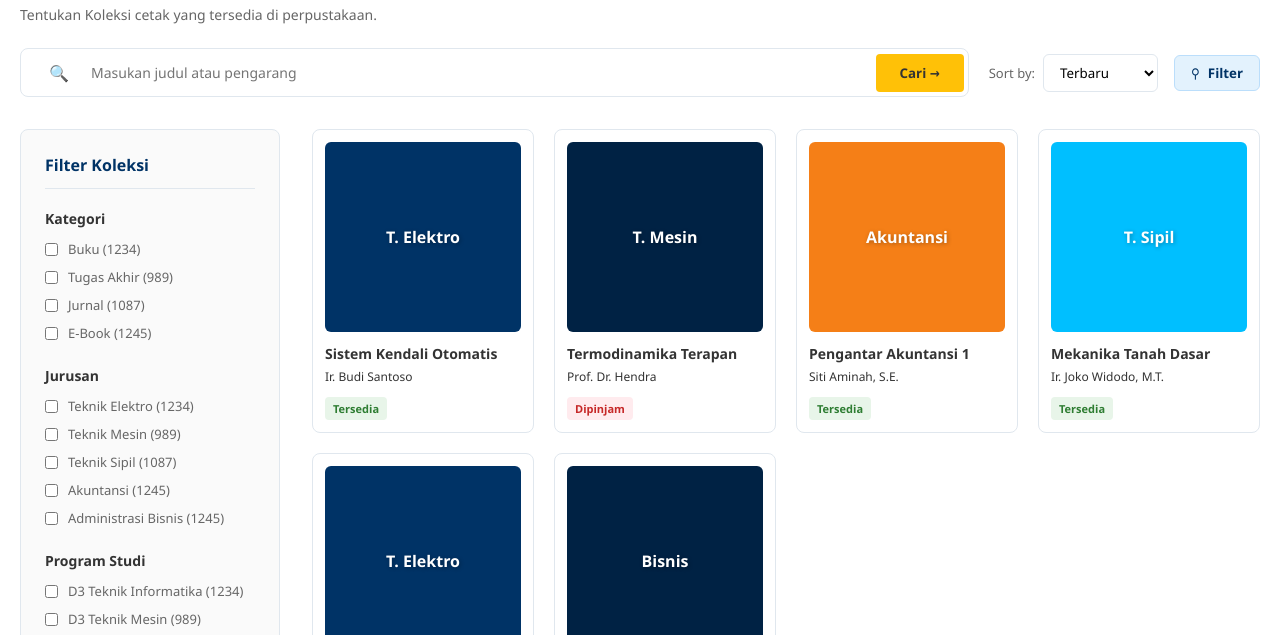
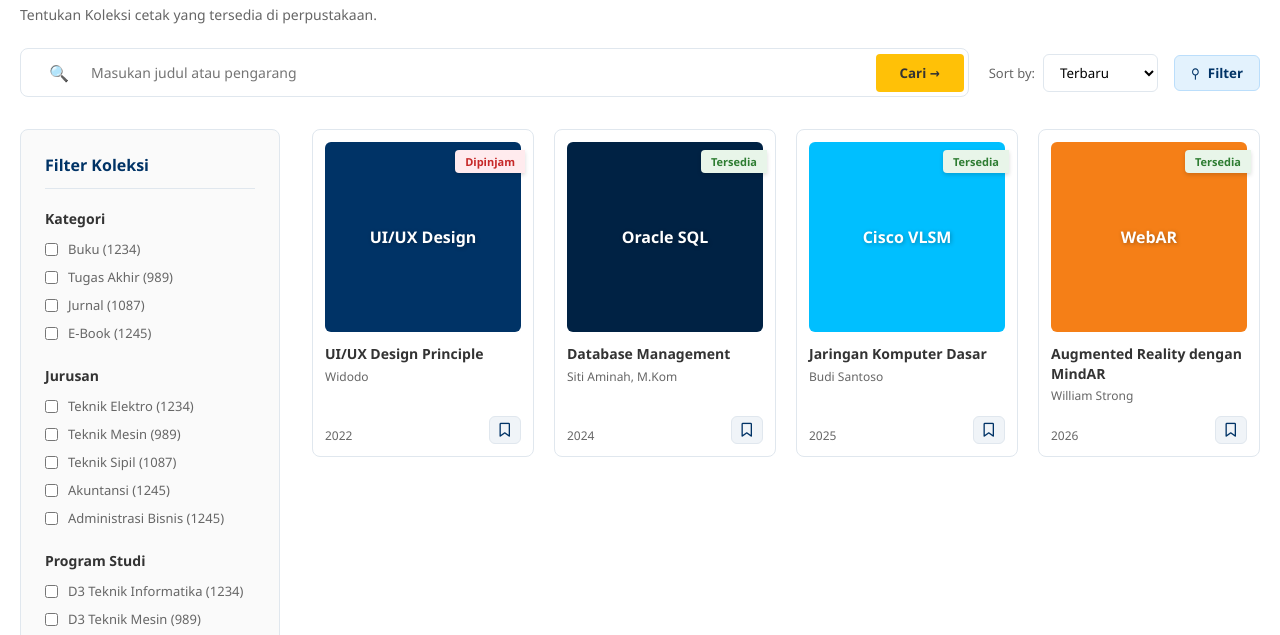
Before and after one commit to FarrelLutfi/Perpustakaan-Digital-Polines, a plain HTML site: page catalog.html in a window 1280 px wide. Shown: the part 152-787 px from the top of the page. Drawn offline with Linux system fonts and the light colour scheme.

Commit message:
tombol bookmark catalog, tabel repo

```diff
--- a/catalog.css
+++ b/catalog.css
@@ -142,7 +142,7 @@
     cursor: pointer;
 }
 
-/* Grid Hasil Buku Kanan */
+/* ================== GRID KARTU BUKU ================== */
 .book-grid-layout {
     display: grid;
     grid-template-columns: repeat(4, 1fr);
@@ -153,10 +153,11 @@
     background: var(--white);
     border: 1px solid #E0E7EE;
     border-radius: 8px;
-    padding: 12px; /* Padding dikurangi dari 16px agar isi lebih lega */
+    padding: 12px;
     display: flex;
     flex-direction: column;
     transition: transform 0.2s, box-shadow 0.2s;
+    height: 100%; /* Memastikan tinggi kartu seragam */
 }
 
 .book-card-item:hover {
@@ -164,11 +165,16 @@
     box-shadow: 0 8px 24px rgba(0,0,0,0.08);
 }
 
+/* Wrapper untuk kover agar label status bisa melayang (absolute) */
+.book-cover-wrapper {
+    position: relative;
+    margin-bottom: 12px;
+}
+
 .book-cover-placeholder {
     width: 100%;
-    height: 190px; /* Tinggi kover dikurangi (sebelumnya 240px) agar proporsional dengan lebarnya */
+    height: 190px;
     border-radius: 6px;
-    margin-bottom: 12px;
     display: flex;
     align-items: center;
     justify-content: center;
@@ -178,15 +184,35 @@
     text-shadow: 1px 1px 4px rgba(0,0,0,0.3);
 }
 
-/* Warna placeholder kover buku */
 .blue-bg { background-color: var(--primary-blue); }
 .dark-bg { background-color: var(--dark-blue); }
 .yellow-bg { background-color: #F57F17; }
 .cyan-bg { background-color: var(--accent-cyan); }
 
-/* Tipografi Kartu Buku */
+/* Label Status dibuat menumpuk di atas kover pojok kanan */
+.book-status {
+    position: absolute;
+    top: 8px;
+    right: -4px; /* Dibuat sedikit menonjol keluar kover */
+    font-size: 11px;
+    padding: 4px 10px;
+    border-radius: 4px 0 0 4px; /* Ujung kiri melengkung, kanan rata */
+    font-weight: bold;
+    box-shadow: 0 2px 4px rgba(0,0,0,0.15);
+}
+
+.book-status.available {
+    background-color: #E8F5E9;
+    color: #2E7D32;
+}
+.book-status.borrowed {
+    background-color: #FFEBEE; /* Merah muda pudar */
+    color: #C62828; /* Merah gelap */
+}
+
+/* Tipografi Judul & Penulis */
 .book-title {
-    font-size: 14px; /* Sedikit dikecilkan */
+    font-size: 14px;
     color: var(--text-dark);
     margin-bottom: 4px;
     line-height: 1.4;
@@ -194,26 +220,40 @@
 
 .book-author {
     font-size: 12px;
-    color: va   r(--text-muted);
+    color: var(--text-muted);
     margin-bottom: 12px;
-    flex-grow: 1;
 }
 
-.book-status {
-    font-size: 11px;
-    padding: 4px 8px;
-    border-radius: 4px;
-    font-weight: bold;
-    align-self: flex-start;
+/* Footer Kartu (Tahun & Tombol Bookmark) */
+.book-card-footer {
+    display: flex;
+    justify-content: space-between;
+    align-items: flex-end;
+    margin-top: auto; /* Trik Flexbox agar posisi footer selalu di bawah meski judul panjang/pendek */
 }
 
-.book-status.available {
-    background-color: #E8F5E9;
-    color: #2E7D32;
-}
-.book-status.borrowed {
-    background-color: #FFEBEE;
-    color: #C62828;
+.book-year {
+    font-size: 12px;
+    color: var(--text-muted);
 }
 
-/* Tombol Aksi Kartu Buku */
+/* Tombol Bookmark */
+.btn-bookmark {
+    background-color: #F0F4F8;
+    border: 1px solid #E0E7EE;
+    border-radius: 6px;
+    padding: 6px 10px;
+    font-size: 14px;
+    color: var(--primary-blue);
+    cursor: pointer;
+    transition: all 0.2s ease;
+    display: flex;
+    align-items: center;
+    justify-content: center;
+}
+
+.btn-bookmark:hover {
+    background-color: #E3F2FD;
+    border-color: #BBDEFB;
+    transform: scale(1.05); /* Membesar sedikit saat di-hover */
+}
--- a/catalog.html
+++ b/catalog.html
@@ -6,6 +6,7 @@
     <title>Catalog - E-Perpustakaan Polines</title>
     <link rel="stylesheet" href="style.css">
     <link rel="stylesheet" href="catalog.css">
+    <link rel="stylesheet" href="https://cdnjs.cloudflare.com/ajax/libs/font-awesome/6.5.2/css/all.min.css">
 </head>
 <body>
 
@@ -103,42 +104,63 @@
 
             <section class="book-results">
                 <div class="book-grid-layout">
+
                     <div class="book-card-item">
-                        <div class="book-cover-placeholder blue-bg">T. Elektro</div>
-                        <h4 class="book-title">Sistem Kendali Otomatis</h4>
-                        <p class="book-author">Ir. Budi Santoso</p>
-                        <span class="book-status available">Tersedia</span>
+                        <div class="book-cover-wrapper">
+                            <div class="book-cover-placeholder blue-bg">UI/UX Design</div>
+                            <span class="book-status borrowed">Dipinjam</span>
+                        </div>
+                        <h4 class="book-title">UI/UX Design Principle</h4>
+                        <p class="book-author">Widodo</p>
+
+                        <div class="book-card-footer">
+                            <span class="book-year">2022</span>
+                            <button class="btn-bookmark" title="Simpan ke Bookmark"><i class="fa-regular fa-bookmark"></i></button>
+                        </div>
                     </div>
+
                     <div class="book-card-item">
-                        <div class="book-cover-placeholder dark-bg">T. Mesin</div>
-                        <h4 class="book-title">Termodinamika Terapan</h4>
-                        <p class="book-author">Prof. Dr. Hendra</p>
-                        <span class="book-status borrowed">Dipinjam</span>
+                        <div class="book-cover-wrapper">
+                            <div class="book-cover-placeholder dark-bg">Oracle SQL</div>
+                            <span class="book-status available">Tersedia</span>
+                        </div>
+                        <h4 class="book-title">Database Management</h4>
+                        <p class="book-author">Siti Aminah, M.Kom</p>
+
+                        <div class="book-card-footer">
+                            <span class="book-year">2024</span>
+                            <button class="btn-bookmark" title="Simpan ke Bookmark"><i class="fa-regular fa-bookmark"></i></button>
+                        </div>
                     </div>
+
                     <div class="book-card-item">
-                        <div class="book-cover-placeholder yellow-bg">Akuntansi</div>
-                        <h4 class="book-title">Pengantar Akuntansi 1</h4>
-                        <p class="book-author">Siti Aminah, S.E.</p>
-                        <span class="book-status available">Tersedia</span>
+                        <div class="book-cover-wrapper">
+                            <div class="book-cover-placeholder cyan-bg">Cisco VLSM</div>
+                            <span class="book-status available">Tersedia</span>
+                        </div>
+                        <h4 class="book-title">Jaringan Komputer Dasar</h4>
+                        <p class="book-author">Budi Santoso</p>
+
+                        <div class="book-card-footer">
+                            <span class="book-year">2025</span>
+                            <button class="btn-bookmark" title="Simpan ke Bookmark"><i class="fa-regular fa-bookmark"></i></button>
+                        </div>
                     </div>
+
                     <div class="book-card-item">
-                        <div class="book-cover-placeholder cyan-bg">T. Sipil</div>
-                        <h4 class="book-title">Mekanika Tanah Dasar</h4>
-                        <p class="book-author">Ir. Joko Widodo, M.T.</p>
-                        <span class="book-status available">Tersedia</span>
+                        <div class="book-cover-wrapper">
+                            <div class="book-cover-placeholder yellow-bg">WebAR</div>
+                            <span class="book-status available">Tersedia</span>
+                        </div>
+                        <h4 class="book-title">Augmented Reality dengan MindAR</h4>
+                        <p class="book-author">William Strong</p>
+
+                        <div class="book-card-footer">
+                            <span class="book-year">2026</span>
+                            <button class="btn-bookmark" title="Simpan ke Bookmark" ><i class="fa-regular fa-bookmark"></i></button>
+                        </div>
                     </div>
-                    <div class="book-card-item">
-                        <div class="book-cover-placeholder blue-bg">T. Elektro</div>
-                        <h4 class="book-title">Mikrokontroler Arduino</h4>
-                        <p class="book-author">Ahmad Fauzi, S.T.</p>
-                        <span class="book-status available">Tersedia</span>
-                    </div>
-                    <div class="book-card-item">
-                        <div class="book-cover-placeholder dark-bg">Bisnis</div>
-                        <h4 class="book-title">Manajemen Pemasaran</h4>
-                        <p class="book-author">Dr. Rina Wati</p>
-                        <span class="book-status available">Tersedia</span>
-                    </div>
+
                 </div>
             </section>
 
@@ -155,10 +177,8 @@
                 <ul class="footer-links">
                     <li><a href="index.html">Home</a></li>
                     <li><a href="catalog.html">Catalog</a></li>
-                    <li><a href="#">E-Book</a></li>
-                    <li><a href="#">Repository</a></li>
-                    <li><a href="#">Journals</a></li>
-                    <li><a href="#">History</a></li>
+                    <li><a href="repository.html">Repository</a></li>
+                    <li><a href="history.html">History</a></li>
                 </ul>
             </div>
             <div class="footer-col about-col">
--- a/history.css
+++ b/history.css
@@ -198,7 +198,7 @@
 }
 
 .folder-card:hover {
-    transform: translateY(-4px); 0
+    transform: translateY(-4px);
     border-color: #CBD5E1;
     box-shadow: 0 10px 15px -3px rgba(0, 0, 0, 0.05);
 }
```
Also changed, not shown: repository.css (+93 -10 lines).
